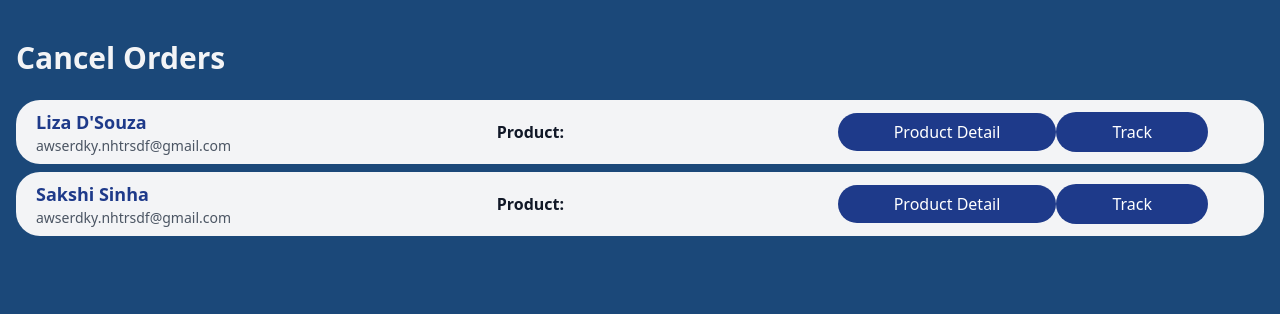
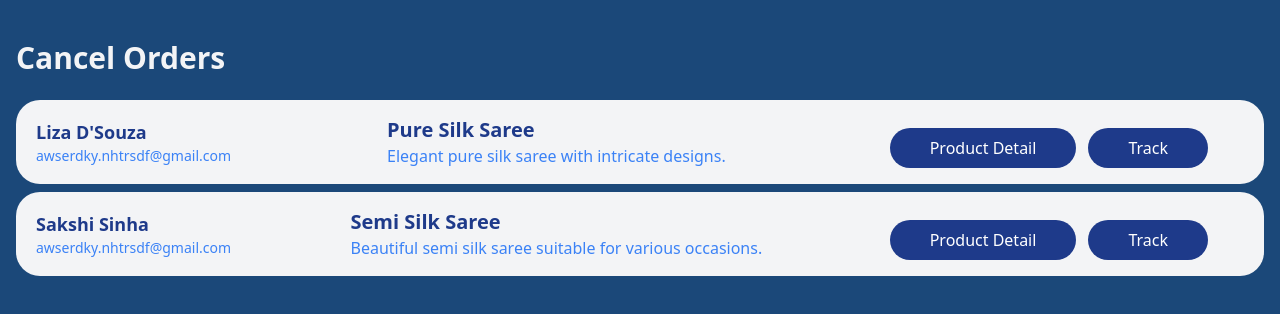
Before and after one commit to braceletProductions/augse-dashboard, a Next.js app: page /cancel/cancel in a window 1280 px wide. Shown: the top 314 px of the page. Built offline with nearby package versions, Linux system fonts and the light colour scheme.

Commit message:
fixed layout

```diff
--- a/src/pages/cancel/cancel.jsx
+++ b/src/pages/cancel/cancel.jsx
@@ -1,6 +1,11 @@
 import React from "react";
+import Link from "next/link";
+
 import customerData from "@/tempData/customerData";
-const cancelOrders = () => {
+import categoryData from "@/tempData/categoryData";
+import productData from "@/tempData/productData";
+
+const Shipping = () => {
   return (
     <div className="flex-1">
       <div className="mt-10 mb-12 px-4">
@@ -18,23 +23,30 @@ const cancelOrders = () => {
                   <h1 className="text-lg font-semibold text-blue-900">
                     {customer.name}
                   </h1>
-                  <p className="text-sm text-gray-600 text-blue-400">
-                    {customer.email}
+                  <p className="text-sm  text-blue-500">{customer.email}</p>
+                </div>
+                <div className="pl-5 pr-7 py-2 flex-col">
+                  <h2 className="text-base font-semibold text-xl text-blue-900">
+                    {categoryData.find(
+                      (category) => category.categoryId === customer.productId
+                    )?.category || "Unknown Category"}
+                  </h2>
+                  <p className="text-blue-500">
+                    {productData.find(
+                      (product) => product.id === customer.productId
+                    )?.description || "No description available"}
                   </p>
                 </div>
-                <div className="pl-5 pr-7 py-2 flex-col">
-                  <h2 className="text-base font-semibold text-gray-900">
-                    Product:
-                  </h2>
-                </div>
-                <div className="pr-7">
-                  <a
-                    href={`c/${customer.productId}`}
-                    className="bg-blue-900 text-white px-14 py-2 rounded-3xl lg:mt-0 sm:mt-3"
+                <div className="pr-7 flex flex-col mt-3 sm:flex-row sm:space-x-3">
+                  <Link
+                    href={`/product/[productId]`}
+                    as={`/product/${customer.productId}`}
                   >
-                    Product Detail
-                  </a>
-                  <button className="bg-blue-900 text-white px-14 py-2 rounded-3xl lg:mt-0 sm:mt-3">
+                    <div className="bg-blue-900 text-white px-10 py-2 rounded-3xl">
+                      Product Detail
+                    </div>
+                  </Link>
+                  <button className="bg-blue-900 text-white px-10 py-2 rounded-3xl mt-3 sm:mt-0">
                     Track
                   </button>
                 </div>
@@ -47,4 +59,4 @@ const cancelOrders = () => {
   );
 };
 
-export default cancelOrders;
+export default Shipping;
--- a/src/pages/notDelivered/notdelivered.jsx
+++ b/src/pages/notDelivered/notdelivered.jsx
@@ -1,6 +1,11 @@
 import React from "react";
+import Link from "next/link";
+
 import customerData from "@/tempData/customerData";
-const notDelivered = () => {
+import categoryData from "@/tempData/categoryData";
+import productData from "@/tempData/productData";
+
+const Shipping = () => {
   return (
     <div className="flex-1">
       <div className="mt-10 mb-12 px-4">
@@ -18,23 +23,30 @@ const notDelivered = () => {
                   <h1 className="text-lg font-semibold text-blue-900">
                     {customer.name}
                   </h1>
-                  <p className="text-sm text-gray-600 text-blue-400">
-                    {customer.email}
+                  <p className="text-sm  text-blue-500">{customer.email}</p>
+                </div>
+                <div className="pl-5 pr-7 py-2 flex-col">
+                  <h2 className="text-base font-semibold text-xl text-blue-900">
+                    {categoryData.find(
+                      (category) => category.categoryId === customer.productId
+                    )?.category || "Unknown Category"}
+                  </h2>
+                  <p className="text-blue-500">
+                    {productData.find(
+                      (product) => product.id === customer.productId
+                    )?.description || "No description available"}
                   </p>
                 </div>
-                <div className="pl-5 pr-7 py-2 flex-col">
-                  <h2 className="text-base font-semibold text-gray-900">
-                    Product:
-                  </h2>
-                </div>
-                <div className="pr-7">
-                  <a
-                    href={`c/${customer.productId}`}
-                    className="bg-blue-900 text-white px-14 py-2 rounded-3xl lg:mt-0 sm:mt-3"
+                <div className="pr-7 flex flex-col mt-3 sm:flex-row sm:space-x-3">
+                  <Link
+                    href={`/product/[productId]`}
+                    as={`/product/${customer.productId}`}
                   >
-                    Product Detail
-                  </a>
-                  <button className="bg-blue-900 text-white px-14 py-2 rounded-3xl lg:mt-0 sm:mt-3">
+                    <div className="bg-blue-900 text-white px-10 py-2 rounded-3xl">
+                      Product Detail
+                    </div>
+                  </Link>
+                  <button className="bg-blue-900 text-white px-10 py-2 rounded-3xl mt-3 sm:mt-0">
                     Track
                   </button>
                 </div>
@@ -47,4 +59,4 @@ const notDelivered = () => {
   );
 };
 
-export default notDelivered;
+export default Shipping;
--- a/src/pages/return/return.jsx
+++ b/src/pages/return/return.jsx
@@ -1,6 +1,11 @@
 import React from "react";
+import Link from "next/link";
+
 import customerData from "@/tempData/customerData";
-const returnOrders = () => {
+import categoryData from "@/tempData/categoryData";
+import productData from "@/tempData/productData";
+
+const Shipping = () => {
   return (
     <div className="flex-1">
       <div className="mt-10 mb-12 px-4">
@@ -18,23 +23,30 @@ const returnOrders = () => {
                   <h1 className="text-lg font-semibold text-blue-900">
                     {customer.name}
                   </h1>
-                  <p className="text-sm text-gray-600 text-blue-400">
-                    {customer.email}
+                  <p className="text-sm  text-blue-500">{customer.email}</p>
+                </div>
+                <div className="pl-5 pr-7 py-2 flex-col">
+                  <h2 className="text-base font-semibold text-xl text-blue-900">
+                    {categoryData.find(
+                      (category) => category.categoryId === customer.productId
+                    )?.category || "Unknown Category"}
+                  </h2>
+                  <p className="text-blue-500">
+                    {productData.find(
+                      (product) => product.id === customer.productId
+                    )?.description || "No description available"}
                   </p>
                 </div>
-                <div className="pl-5 pr-7 py-2 flex-col">
-                  <h2 className="text-base font-semibold text-gray-900">
-                    Product:
-                  </h2>
-                </div>
-                <div className="pr-7">
-                  <a
-                    href={`c/${customer.productId}`}
-                    className="bg-blue-900 text-white px-14 py-2 rounded-3xl lg:mt-0 sm:mt-3"
+                <div className="pr-7 flex flex-col mt-3 sm:flex-row sm:space-x-3">
+                  <Link
+                    href={`/product/[productId]`}
+                    as={`/product/${customer.productId}`}
                   >
-                    Product Detail
-                  </a>
-                  <button className="bg-blue-900 text-white px-14 py-2 rounded-3xl lg:mt-0 sm:mt-3">
+                    <div className="bg-blue-900 text-white px-10 py-2 rounded-3xl">
+                      Product Detail
+                    </div>
+                  </Link>
+                  <button className="bg-blue-900 text-white px-10 py-2 rounded-3xl mt-3 sm:mt-0">
                     Track
                   </button>
                 </div>
@@ -47,4 +59,4 @@ const returnOrders = () => {
   );
 };
 
-export default returnOrders;
+export default Shipping;
--- a/src/pages/shipping/shipping.jsx
+++ b/src/pages/shipping/shipping.jsx
@@ -23,9 +23,7 @@ const Shipping = () => {
                   <h1 className="text-lg font-semibold text-blue-900">
                     {customer.name}
                   </h1>
-                  <p className="text-sm text-gray-600 text-blue-400">
-                    {customer.email}
-                  </p>
+                  <p className="text-sm  text-blue-500">{customer.email}</p>
                 </div>
                 <div className="pl-5 pr-7 py-2 flex-col">
                   <h2 className="text-base font-semibold text-xl text-blue-900">
@@ -33,6 +31,11 @@ const Shipping = () => {
                       (category) => category.categoryId === customer.productId
                     )?.category || "Unknown Category"}
                   </h2>
+                  <p className="text-blue-500">
+                    {productData.find(
+                      (product) => product.id === customer.productId
+                    )?.description || "No description available"}
+                  </p>
                 </div>
                 <div className="pr-7 flex flex-col mt-3 sm:flex-row sm:space-x-3">
                   <Link
```
